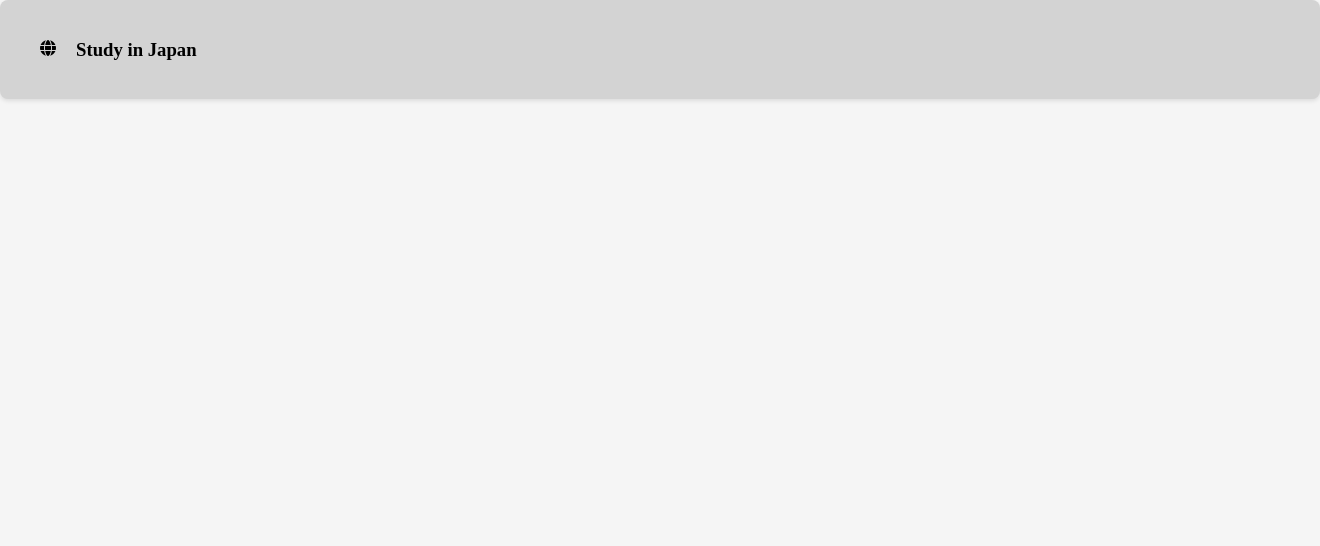
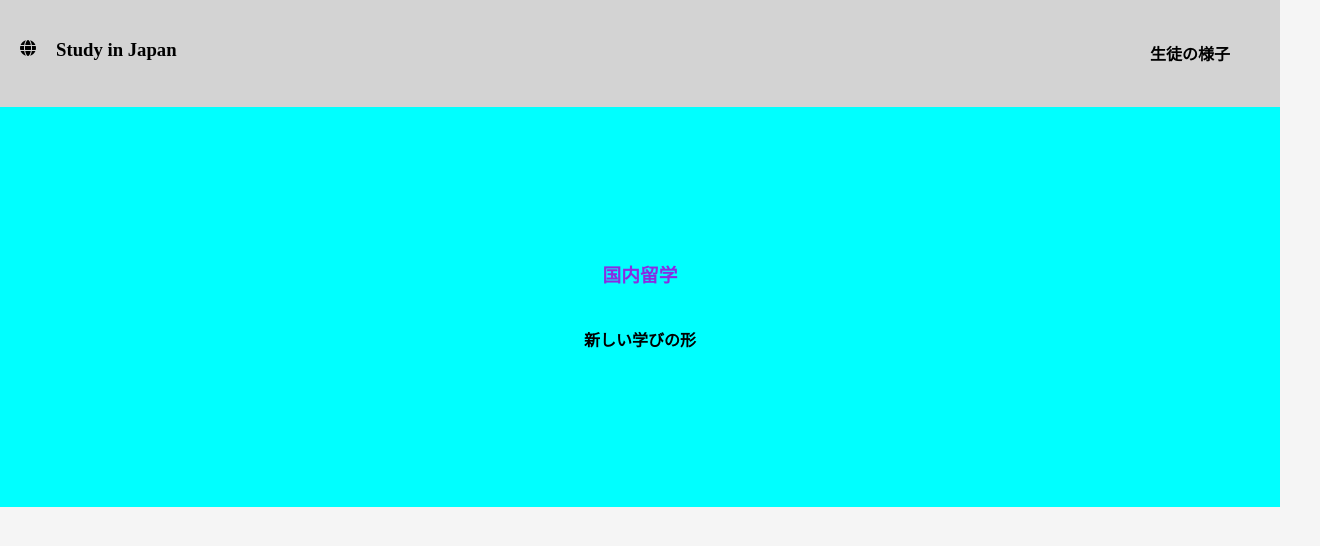
Before and after one commit to hisamugomi/Videorywebsite, a React (Vite) app: page / in a window 1280 px wide. Shown: the top 546 px of the page, 1320 px wide, since content can reach past the window. Built offline with nearby package versions, Linux system fonts and the light colour scheme.

Commit message:
original vidoery backup

```diff
--- a/index.html
+++ b/index.html
@@ -5,7 +5,7 @@
   <!-- <link rel="stylesheet" href="/src/index.css"> -->
    <link rel="stylesheet" href="https://cdnjs.cloudflare.com/ajax/libs/font-awesome/6.0.0-beta3/css/all.min.css" integrity="sha512-..." crossorigin="anonymous" referrerpolicy="no-referrer" />
     <meta name="viewport" content="width=device-width, initial-scale=1.0" />
-    <title>Vite + React</title>
+    <title>Videory</title>
   </head>
   <body>
 
--- a/src/App.css
+++ b/src/App.css
@@ -10,6 +10,8 @@ html, body {
   margin: 0;
   padding: 0;
   background-color: whitesmoke;
+  display: flex;
+  flex-direction: column;
 }
 
 
@@ -18,9 +20,8 @@ html, body {
   display: flex;
   flex-direction: row;
   width: 100%;
-  padding: 20px;
+  padding-block: 20px;
   background-color: lightgray;
-  border-radius: 8px;
   box-shadow: 0 2px 4px rgba(0, 0, 0, 0.1);
 }
 
@@ -33,3 +34,49 @@ h3 {
   z-index: 1;
   position: relative;
 }
+
+h4{
+  position: relative;
+}
+.boxinthemid {
+  order: 1;
+  flex-grow: 2;
+}
+
+
+.linksinnav {
+  order: 3;
+  padding-right: 50px;
+}
+
+.First-box {
+  width: 100%;
+  height: 400px;
+  background-color: aqua;
+  display: flex;
+  flex-direction: column;
+  justify-content: center;
+}
+
+.titlesandstuff {
+  display: flex;
+  flex-direction: row;
+  justify-content: center;
+}
+
+.titlesandstuff2 {
+  display: flex;
+  flex-direction: column;
+  justify-content: center;
+}
+
+.kokunairyuu {
+  align-self: center;
+  color: blueviolet;
+  padding-bottom: 0px;
+}
+
+.atarashiimana {
+  align-self: center;
+  color: black;
+}
--- a/src/App.jsx
+++ b/src/App.jsx
@@ -7,18 +7,40 @@ import './App.css'
 //Navbar
 //sections of the site
 
+const Navbar = () => {
+  return(
+<div className='Navbar-rectangle'>
+        <div class="globe">
+          <i class="fas fa-globe"></i>
+        </div>
+        <h3>Study in Japan</h3>
+        <div class="boxinthemid"> </div>
+        <h4 className='linksinnav'>生徒の様子</h4>
+      </div>
+)}
+
+const Landingbox = () =>{
+  return(
+    <div className='First-box'>
+      <div className='titlesandstuff'>
+      <div className='titlesandstuff2'>
+
+        <h3 className='kokunairyuu'>国内留学</h3>
+        <h4 className='atarashiimana'>新しい学びの形</h4>
+      </div>
+      </div>
+    </div>
+  )
+}
+
 function App() {
   const [count, setCount] = useState(0)
 
   return (
     <div>
-      <div className='Navbar-rectangle'>
-        <div class="globe">
-          <i class="fas fa-globe"></i>
-        </div>
-        <h3>Study in Japan</h3>
-      </div>
+      <Navbar/>
 
+    <Landingbox/>
 
     </div>
   )
```
